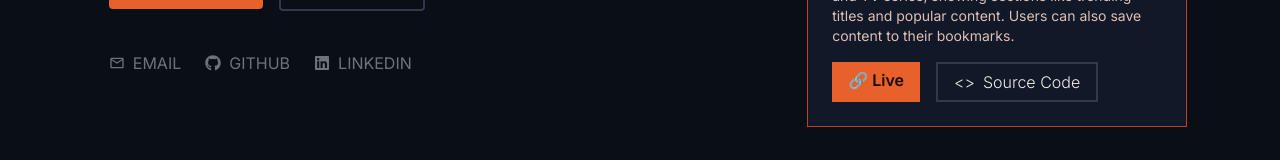
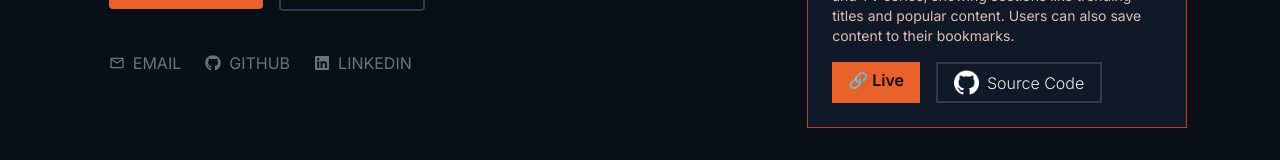
Before and after one commit to Dev-EthanR/my-portfolio, a Next.js app: page / in a window 1280 px wide. Shown: the part 443-603 px from the top of the page. Built offline with nearby package versions, Linux system fonts and the light colour scheme.

Commit message:
change con for source code

```diff
--- a/app/components/ProjectCard.tsx
+++ b/app/components/ProjectCard.tsx
@@ -56,7 +56,13 @@ const ProjectCard = ({ details, href }: Props) => {
             target="_blank"
             className="font-light flex items-center gap-1"
           >
-            <span className="select-none">{"<>"}</span>
+            <Image
+              src="/logos/github.png"
+              alt="Github"
+              width={25}
+              height={25}
+              className="invert select-none"
+            />
             Source Code
           </Button>
         </div>
```
